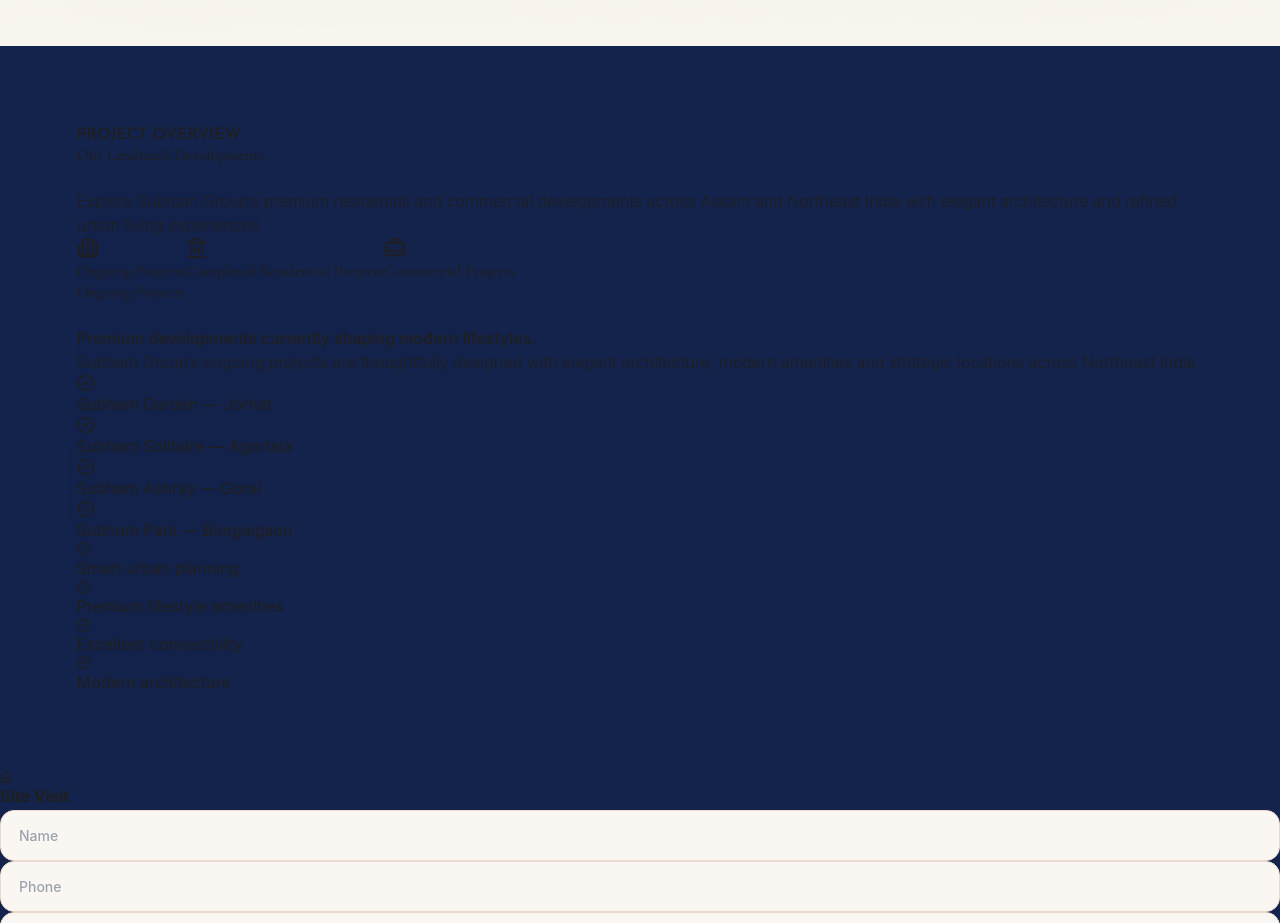
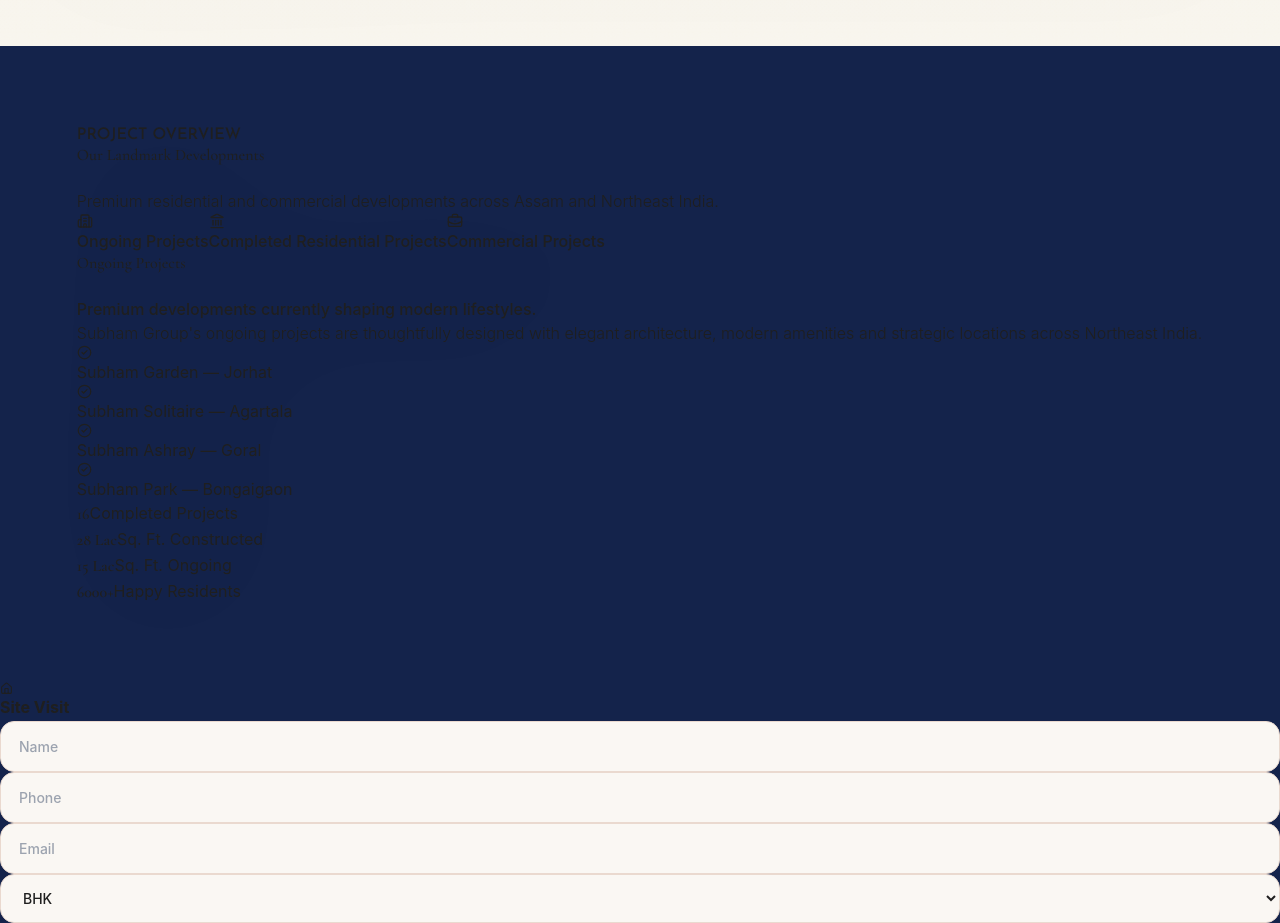
Before and after one commit to prarthana817/subham-park-jorhat, a React (Vite) app: page / in a window 1280 px wide. Shown: the part 8740-9663 px from the top of the page. Built offline with nearby package versions, Linux system fonts and the light colour scheme.

Commit message:
Initial commit

```diff
--- a/src/components/Project.jsx
+++ b/src/components/Project.jsx
@@ -11,38 +11,23 @@
 const projectData = {
   ongoing: {
     title: "Ongoing Projects",
-    subtitle:
-      "Premium developments currently shaping modern lifestyles.",
-
+    subtitle: "Premium developments currently shaping modern lifestyles.",
     description:
-      "Subham Group’s ongoing projects are thoughtfully designed with elegant architecture, modern amenities and strategic locations across Northeast India.",
-
+      "Subham Group's ongoing projects are thoughtfully designed with elegant architecture, modern amenities and strategic locations across Northeast India.",
     projects: [
       "Subham Garden — Jorhat",
       "Subham Solitaire — Agartala",
       "Subham Ashray — Goral",
       "Subham Park — Bongaigaon",
     ],
-
-    highlights: [
-      "Smart urban planning",
-      "Premium lifestyle amenities",
-      "Excellent connectivity",
-      "Modern architecture",
-    ],
-
-    icon: <Building2 size={22} />,
+    icon: <Building2 size={16} />,
   },
 
   completed: {
     title: "Completed Residential Projects",
-
-    subtitle:
-      "Elegant residential communities successfully delivered across Assam.",
-
+    subtitle: "Elegant residential communities successfully delivered across Assam.",
     description:
       "Subham Group has successfully delivered landmark residential developments designed for comfortable family living and refined city lifestyles.",
-
     projects: [
       "Subham Heights — Kahilipara",
       "Subham Enclave — Hatigaon",
@@ -54,26 +39,14 @@
       "Subham Residency — Kharguli",
       "Subham Sapphire — Malapara",
     ],
-
-    highlights: [
-      "Modern residential living",
-      "Prime city locations",
-      "Community focused planning",
-      "High-quality construction",
-    ],
-
-    icon: <Landmark size={22} />,
+    icon: <Landmark size={16} />,
   },
 
   commercial: {
     title: "Commercial Projects",
-
-    subtitle:
-      "Modern business spaces crafted for productivity and growth.",
-
+    subtitle: "Modern business spaces crafted for productivity and growth.",
     description:
-      "Subham Group’s commercial developments combine premium office infrastructure with strategic locations to create dynamic business environments.",
-
+      "Subham Group's commercial developments combine premium office infrastructure with strategic locations to create dynamic business environments.",
     projects: [
       "Subham Velocity — GS Road",
       "Subham Redstone — Downtown",
@@ -83,43 +56,22 @@
       "Subham Buildwell — Zoo Road",
       "Subham Garden — Kalapahar",
     ],
-
-    highlights: [
-      "Prime business locations",
-      "Contemporary workspaces",
-      "Retail & office integration",
-      "Modern infrastructure",
-    ],
-
-    icon: <BriefcaseBusiness size={22} />,
+    icon: <BriefcaseBusiness size={16} />,
   },
 };
 
 export default function ProjectOverview() {
   const [active, setActive] = useState("ongoing");
-
   const current = projectData[active];
 
   return (
     <section
       id="about"
-      className="
-      relative
-      overflow-hidden
-
-      py-14
-      lg:py-20
-
-      bg-[#14234b]
-      "
+      className="relative overflow-hidden py-10 lg:py-14 bg-[#14234b]"
     >
-      {/* GRID BG */}
+      {/* Grid BG */}
       <div
-        className="
-        absolute
-        inset-0
-        opacity-[0.03]
-        "
+        className="absolute inset-0 opacity-[0.03]"
         style={{
           backgroundImage: `
             linear-gradient(rgba(255,255,255,0.05) 1px, transparent 1px),
@@ -128,240 +80,79 @@
           backgroundSize: "58px 58px",
         }}
       />
-
-      {/* GLOW */}
       <div className="absolute top-[-160px] right-[-120px] w-[380px] h-[380px] rounded-full bg-[#e8d7b7]/10 blur-[120px]" />
 
       <div className="relative z-10 max-w-[1380px] mx-auto px-4 lg:px-6">
 
-
-        <div className="mb-12 lg:mb-14">
-
+        {/* ── Header row ── */}
+        <div className="flex flex-col lg:flex-row lg:items-end lg:justify-between gap-4 mb-8 lg:mb-10">
+          <div>
             <p
-            className="
-            uppercase
-            tracking-[0.32em]
-
-            text-[10px]
-            lg:text-[11px]
-
-            text-[#e7d5b2]
-
-            mb-4
-            "
-            style={{
-              fontFamily: "'Josefin Sans', sans-serif",
-              fontWeight: 500,
-            }}
+              className="uppercase tracking-[0.32em] text-[10px] lg:text-[11px] text-[#e7d5b2] mb-3"
+              style={{ fontFamily: "'Josefin Sans', sans-serif", fontWeight: 500 }}
             >
               PROJECT OVERVIEW
             </p>
-
             <h2
-            className="
-            text-left
-
-            text-[38px]
-            md:text-[48px]
-            lg:text-[62px]
-
-            leading-[0.95]
-            tracking-[-2px]
-
-            max-w-[1000px]
-            "
-            style={{
-              fontFamily: "'Cormorant Garamond', serif",
-              fontWeight: 500,
-            }}
+              className="text-[38px] md:text-[48px] lg:text-[62px] leading-[0.95] tracking-[-2px]"
+              style={{ fontFamily: "'Cormorant Garamond', serif", fontWeight: 500 }}
             >
-            <span className="text-white">
-              Our{" "}
-            </span>
-
+              <span className="text-white">Our </span>
               <span
-              className="
-              italic
-
-              bg-gradient-to-r
-              from-[#fff2d8]
-              via-[#ecd6a8]
-              to-[#d8b36f]
-
-              bg-clip-text
-              text-transparent
-              "
+                className="italic bg-gradient-to-r from-[#fff2d8] via-[#ecd6a8] to-[#d8b36f] bg-clip-text text-transparent"
               >
                 Landmark
               </span>{" "}
-
-            <span className="text-white">
-              Developments
-            </span>
+              <span className="text-white">Developments</span>
             </h2>
+          </div>
 
           <p
-            className="
-            max-w-3xl
-
-            mt-5
-
-            text-[14px]
-            lg:text-[16px]
-
-            leading-[1.9]
-
-            text-[#e4e7ef]
-            "
-            style={{
-              fontFamily: "'Inter', sans-serif",
-              fontWeight: 300,
-            }}
+            className="text-[14px] lg:text-[16px] leading-[1.9] text-[#e4e7ef] max-w-sm lg:text-right"
+            style={{ fontFamily: "'Inter', sans-serif", fontWeight: 300 }}
           >
-            Explore Subham Group’s premium residential and
-            commercial developments across Assam and Northeast
-            India with elegant architecture and refined
-            urban living experiences.
+            Premium residential and commercial developments across Assam and Northeast India.
           </p>
-
         </div>
 
-
-        <div
-          className="
-          flex
-          flex-wrap
-
-          gap-4
-
-          mb-10
-          "
-        >
+        {/* ── Tab pills ── */}
+        <div className="flex flex-wrap gap-2 mb-6">
           {Object.keys(projectData).map((key) => {
             const item = projectData[key];
-
+            const isActive = active === key;
             return (
               <button
                 key={key}
                 onClick={() => setActive(key)}
                 className={`
-                relative
-
-                min-w-[230px]
-
-                px-5
-                py-4
-
-                rounded-[22px]
-
-                border
-
-                flex
-                items-center
-                gap-3
-
-                transition-all
-                duration-300
-
-                ${
-                  active === key
-                    ? `
-                    bg-[#efe3c8]
-                    border-[#efe3c8]
-                    `
-                    : `
-                    bg-[#1c2f65]
-                    border-[#253d7c]
-                    hover:bg-[#223872]
-                    `
+                  flex items-center gap-2 px-4 py-2.5 rounded-full border
+                  transition-all duration-300 text-[13px]
+                  ${isActive
+                    ? "bg-[#efe3c8] border-[#efe3c8] text-[#111]"
+                    : "bg-[#1c2f65] border-[#253d7c] text-[#f5f3ef] hover:bg-[#223872]"
                   }
                 `}
+                style={{ fontFamily: "'Inter', sans-serif", fontWeight: 500 }}
               >
-
-                <div
-                  className={`
-                  w-[48px]
-                  h-[48px]
-
-                  rounded-full
-
-                  flex
-                  items-center
-                  justify-center
-
-                  ${
-                    active === key
-                      ? `
-                      bg-[#14234b]
-                      text-[#efe3c8]
-                      `
-                      : `
-                      bg-[#2a4489]
-                      text-[#efe3c8]
-                      `
-                  }
-                  `}
+                <span
+                  className={`flex items-center justify-center w-6 h-6 rounded-full
+                    ${isActive ? "bg-[#14234b] text-[#efe3c8]" : "bg-[#2a4489] text-[#efe3c8]"}`}
                 >
                   {item.icon}
-                </div>
-
-                <div className="text-left">
-
-                  <h3
-                    className={`
-                    text-[18px]
-                    leading-[1.2]
-
-                    ${
-                      active === key
-                        ? "text-[#111111]"
-                        : "text-[#f5f3ef]"
-                    }
-                    `}
-                    style={{
-                      fontFamily:
-                        "'Cormorant Garamond', serif",
-                      fontWeight: 500,
-                    }}
-                  >
+                </span>
                 {item.title}
-                  </h3>
-
-                </div>
-
               </button>
             );
           })}
         </div>
 
-
+        {/* ── Content card ── */}
         <div
-          className="
-          relative
-          overflow-hidden
-
-          rounded-[30px]
-
-          border
-          border-[#f2e7d2]
-
-          bg-[#efe3c8]
-
-          p-6
-          md:p-8
-          lg:p-10
-
-          shadow-[0_20px_60px_rgba(0,0,0,0.18)]
-          "
+          className="relative overflow-hidden rounded-[24px] border border-[#f2e7d2] bg-[#efe3c8] shadow-[0_20px_60px_rgba(0,0,0,0.18)]"
         >
-
-
+          {/* Card grid bg */}
           <div
-            className="
-            absolute
-            inset-0
-            opacity-[0.03]
-            "
+            className="absolute inset-0 opacity-[0.03]"
             style={{
               backgroundImage: `
                 linear-gradient(rgba(0,0,0,0.08) 1px, transparent 1px),
@@ -371,196 +162,90 @@
             }}
           />
 
-          <div className="relative z-10">
+          <div className="relative z-10 p-5 md:p-7 lg:p-8">
 
+            {/* Card header */}
+            <div className="flex flex-col md:flex-row md:items-start md:justify-between gap-3 pb-5 border-b border-[#e4d7c2] mb-6">
+              <div>
                 <h2
-              className="
-              text-[30px]
-              md:text-[40px]
-              lg:text-[52px]
-
-              leading-[0.95]
-
-              text-[#111111]
-              "
-              style={{
-                fontFamily: "'Cormorant Garamond', serif",
-                fontWeight: 500,
-              }}
+                  className="text-[30px] md:text-[40px] lg:text-[52px] leading-[0.95] text-[#111]"
+                  style={{ fontFamily: "'Cormorant Garamond', serif", fontWeight: 500 }}
                 >
                   {current.title}
                 </h2>
-
                 <p
-              className="
-              mt-3
-
-              text-[#9d6f4f]
-
-              text-[14px]
-              lg:text-[15px]
-              "
-              style={{
-                fontFamily: "'Inter', sans-serif",
-                fontWeight: 500,
-              }}
+                  className="mt-1.5 text-[#9d6f4f] text-[14px] lg:text-[15px]"
+                  style={{ fontFamily: "'Inter', sans-serif", fontWeight: 500 }}
                 >
                   {current.subtitle}
                 </p>
-
+              </div>
               <p
-              className="
-              mt-5
-
-              text-[#444444]
-
-              text-[14px]
-              lg:text-[15px]
-
-              leading-[1.9]
-
-              max-w-3xl
-              "
-              style={{
-                fontFamily: "'Inter', sans-serif",
-                fontWeight: 300,
-              }}
+                className="text-[#444] text-[14px] lg:text-[15px] leading-[1.9] md:max-w-xs md:text-right"
+                style={{ fontFamily: "'Inter', sans-serif", fontWeight: 300 }}
               >
                 {current.description}
               </p>
+            </div>
 
+            {/* Two-column body: projects + highlights */}
+            <div className="grid lg:grid-cols-[1fr_auto] gap-6">
 
+              {/* Projects grid */}
               <div
-              className="
-              grid
-              md:grid-cols-2
-
-              gap-4
-
-              mt-8
-              "
+                className="grid sm:grid-cols-2 gap-2.5"
+                style={{ gridAutoRows: "min-content" }}
               >
                 {current.projects.map((project, index) => (
                   <div
                     key={index}
-                  className="
-                  rounded-[18px]
-
-                  border
-                  border-[#e4d7c2]
-
-                  bg-[#f8f1e5]
-
-                  px-4
-                  py-4
-
-                  flex
-                  items-start
-                  gap-3
-
-                  transition-all
-                  duration-300
-                  "
+                    className="rounded-[14px] border border-[#e4d7c2] bg-[#f8f1e5] px-3.5 py-3 flex items-center gap-2.5"
                   >
-
-                  <CheckCircle2
-                    size={18}
-                    className="text-[#14234b] mt-[2px]"
-                  />
-
+                    <CheckCircle2 size={15} className="text-[#14234b] shrink-0" />
                     <p
-                    className="
-                    text-[14px]
-
-                    leading-[1.7]
-
-                    text-[#1f1f1f]
-                    "
-                    style={{
-                      fontFamily: "'Inter', sans-serif",
-                      fontWeight: 400,
-                    }}
+                      className="text-[14px] leading-[1.7] text-[#1f1f1f]"
+                      style={{ fontFamily: "'Inter', sans-serif", fontWeight: 400 }}
                     >
                       {project}
                     </p>
-
                   </div>
                 ))}
               </div>
 
+              {/* Highlights — vertical strip */}
+              <div className="flex lg:flex-col gap-2.5 flex-wrap">
 
+                {/* Stats block */}
+                <div className="w-full grid grid-cols-2 gap-2.5 mb-0.5">
+                  {[
+                    { value: "16", label: "Completed Projects" },
+                    { value: "28 Lac", label: "Sq. Ft. Constructed" },
+                    { value: "15 Lac", label: "Sq. Ft. Ongoing" },
+                    { value: "6000+", label: "Happy Residents" },
+                  ].map((stat, i) => (
                     <div
-              className="
-              grid
-              md:grid-cols-2
-
-              gap-4
-
-              mt-7
-              "
+                      key={i}
+                      className="rounded-[14px] border border-[#e4d7c2] bg-[#14234b] px-3 py-3 flex flex-col items-start gap-0.5"
                     >
-              {current.highlights.map((item, index) => (
-                <div
-                  key={index}
-                  className="
-                  rounded-[18px]
-
-                  border
-                  border-[#e4d7c2]
-
-                  bg-[#f7efe1]
-
-                  px-4
-                  py-4
-
-                  flex
-                  items-center
-                  gap-3
-                  "
+                      <span
+                        className="text-[20px] leading-none text-[#efe3c8]"
+                        style={{ fontFamily: "'Cormorant Garamond', serif", fontWeight: 600 }}
                       >
-
-                  <div
-                    className="
-                    w-8
-                    h-8
-
-                    rounded-full
-
-                    bg-[#14234b]
-
-                    flex
-                    items-center
-                    justify-center
-                    "
+                        {stat.value}
+                      </span>
+                      <span
+                        className="text-[11px] leading-[1.3] text-[#a8b8d8]"
+                        style={{ fontFamily: "'Inter', sans-serif", fontWeight: 400 }}
                       >
-
-                    <CheckCircle2
-                      size={14}
-                      className="text-[#efe3c8]"
-                    />
-
-                  </div>
-
-                  <p
-                    className="
-                    text-[14px]
-
-                    text-[#1f1f1f]
-                    "
-                    style={{
-                      fontFamily: "'Inter', sans-serif",
-                      fontWeight: 400,
-                    }}
-                  >
-                    {item}
-                  </p>
-
+                        {stat.label}
+                      </span>
                     </div>
                   ))}
                 </div>
+              </div>
 
             </div>
-
+          </div>
         </div>
 
       </div>
```
Lines whose indentation alone changed are shown as unchanged.
